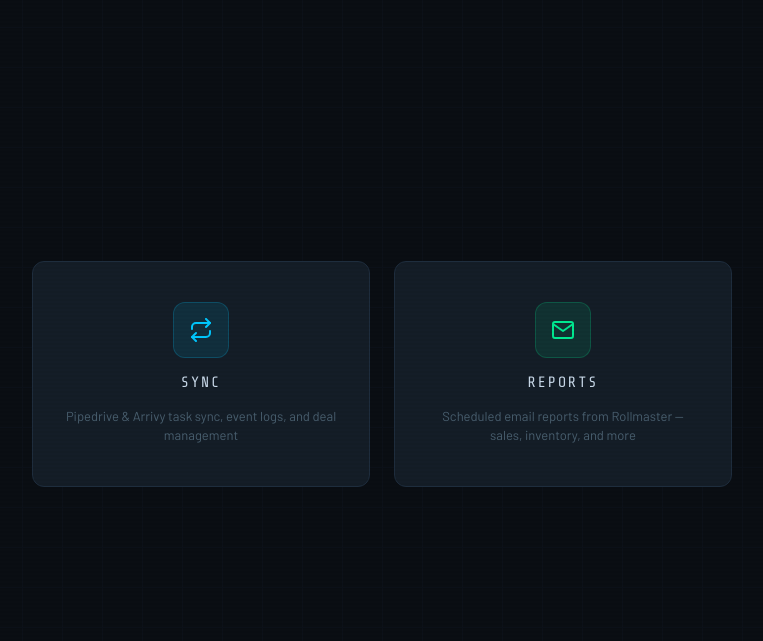
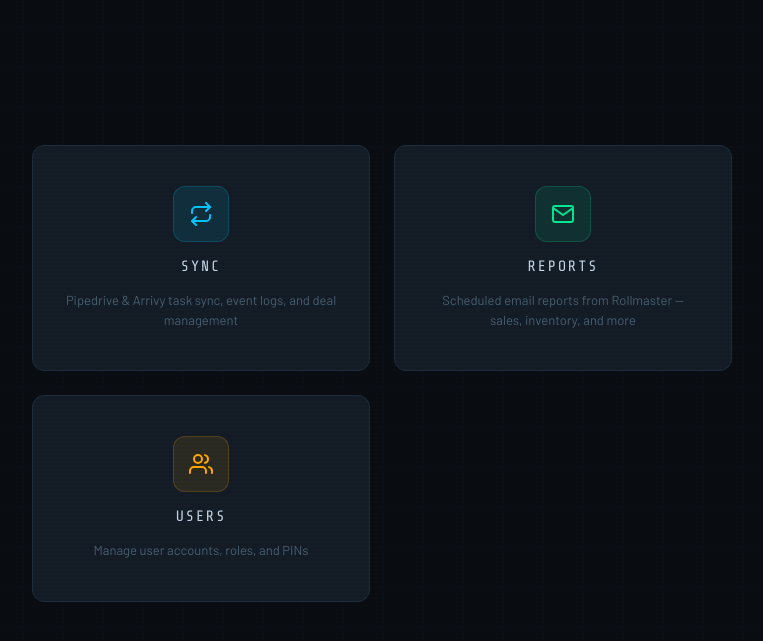
Before and after one commit to CodyBouquet/CreativeBot, a Flask app: page / in a window 1280 px wide. Shown: the part 53-694 px from the top of the page, without its empty margins (258-1021 px from the left). Run offline with Flask 3, Linux system fonts and the light colour scheme; the visitor is signed in with stand-in values (Sample User, id 1); parts of the project's set-up code (start-up, migrations or seed data) failed here and were passed over.

Commit message:
user setting button moved, home button added to reports

```diff
--- a/app.py
+++ b/app.py
@@ -506,7 +506,11 @@ def logout():
 @app.route("/")
 @login_required
 def landing():
-    return render_template("landing.html", username=session.get("username", ""))
+    return render_template(
+        "landing.html",
+        username=session.get("username", ""),
+        is_admin=session.get("role") == "admin",
+    )
 
 @app.route("/sync")
 @login_required
--- a/templates/dashboard.html
+++ b/templates/dashboard.html
@@ -452,9 +452,7 @@
   </div>
   <div class="header-right">
     <div class="clock" id="clock">--:--:--</div>
-    {% if is_admin %}
-    <button class="btn accent" onclick="window.location.href='/users'">Users</button>
-    {% endif %}
+    <button class="btn" onclick="window.location.href='/'">Home</button>
     <button class="btn accent" onclick="openChangePIN()">PIN</button>
     <button class="btn danger" onclick="window.location.href='/logout'">Lock</button>
   </div>
--- a/templates/landing.html
+++ b/templates/landing.html
@@ -168,6 +168,12 @@
     color: var(--success);
   }
 
+  .tool-icon.users {
+    background: rgba(255, 170, 0, 0.1);
+    border: 1px solid rgba(255, 170, 0, 0.2);
+    color: var(--warn);
+  }
+
   .tool-name {
     font-family: 'Share Tech Mono', monospace;
     font-size: 15px;
@@ -235,6 +241,21 @@
       <div class="tool-desc">Scheduled email reports from Rollmaster &mdash; sales, inventory, and more</div>
     </a>
 
+    {% if is_admin %}
+    <a href="/users" class="tool-card">
+      <div class="tool-icon users">
+        <svg width="24" height="24" viewBox="0 0 24 24" fill="none" stroke="currentColor" stroke-width="2" stroke-linecap="round" stroke-linejoin="round">
+          <path d="M17 21v-2a4 4 0 0 0-4-4H5a4 4 0 0 0-4 4v2"/>
+          <circle cx="9" cy="7" r="4"/>
+          <path d="M23 21v-2a4 4 0 0 0-3-3.87"/>
+          <path d="M16 3.13a4 4 0 0 1 0 7.75"/>
+        </svg>
+      </div>
+      <div class="tool-name">USERS</div>
+      <div class="tool-desc">Manage user accounts, roles, and PINs</div>
+    </a>
+    {% endif %}
+
   </div>
 </main>
 
```
